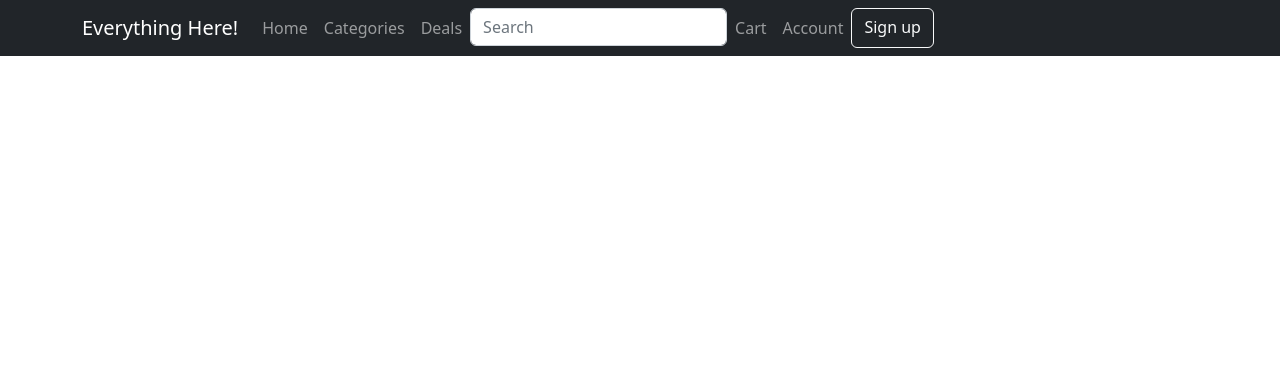
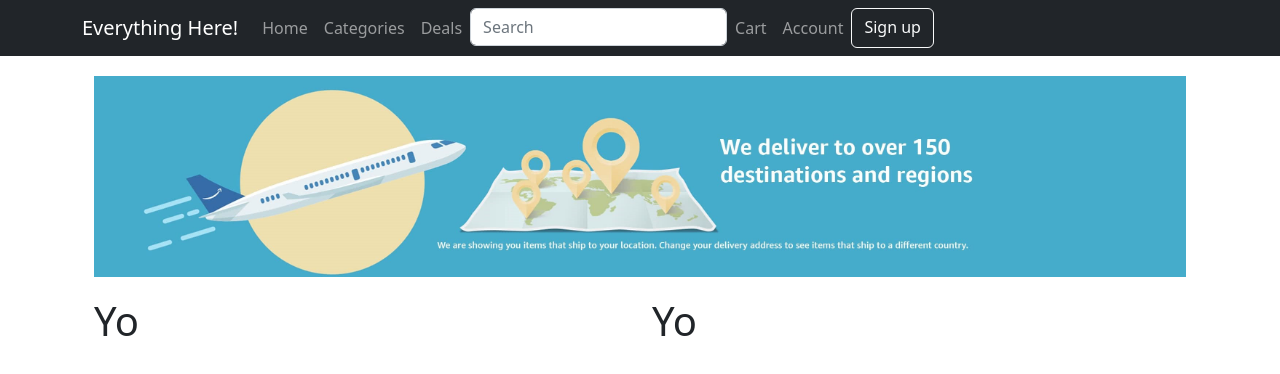
Before and after one commit to semanuyasar/CS391-Project, a React (Create React App) app: page /cart in a window 1280 px wide. Shown: the top 374 px of the page. Built offline with nearby package versions, Linux system fonts and the light colour scheme.

Commit message:
home-page, cart, and item-details

```diff
--- a/src/App.js
+++ b/src/App.js
@@ -4,6 +4,7 @@
 import Navbar from './components/Navbar';
 import {BrowserRouter as Router, Routes, Route} from 'react-router-dom';
 import HomePage from './HomePage';
+import Cart from './Cart';
 
 function App() {
   return (
@@ -15,6 +16,8 @@
 
             <Routes>
               <Route path="/" element={<HomePage />} />
+              <Route path="/cart" element={<Cart/>} />
+
               {/* Add more routes for other pages */}
             </Routes>
           </div>
--- /dev/null
+++ b/src/Cart.css
@@ -0,0 +1,6 @@
+.banner {
+    /* justify-content: center; */
+    /* align-items: center; */
+    margin-bottom: 20px;
+    margin-top: 20px;
+  }
--- /dev/null
+++ b/src/Cart.js
@@ -0,0 +1,27 @@
+import React from 'react'
+import Navbar from './components/Navbar.js'
+import './Cart.css';
+
+const Cart = () => {
+  return (
+
+    <div className="cart-page">
+      <div className='container cart-body'>
+        <div className="row banner">
+          <img src="cart-banner.jpg" alt="Item" />
+        </div>
+
+        <div className="row cart-details">
+          <div className='col cart-details-left'>
+            <h1>Yo</h1>
+          </div>
+          <div className='col cart-details-right'>
+            <h1>Yo</h1>
+          </div>
+        </div>
+      </div>
+    </div>
+  )
+}
+
+export default Cart;
--- a/src/HomePage.css
+++ b/src/HomePage.css
@@ -20,13 +20,3 @@
 .homepage {
   display: flex;
 }
-
-.left-side {
-  flex: 1;
-  background-color: #364461;
-}
-
-.right-side {
-  flex: 1;
-  background-color: #b8cdd0;
-}
```
Also changed, not shown: src/ItemDetails.js (added, +22 -0 lines), public/cart-banner.jpg (added).
